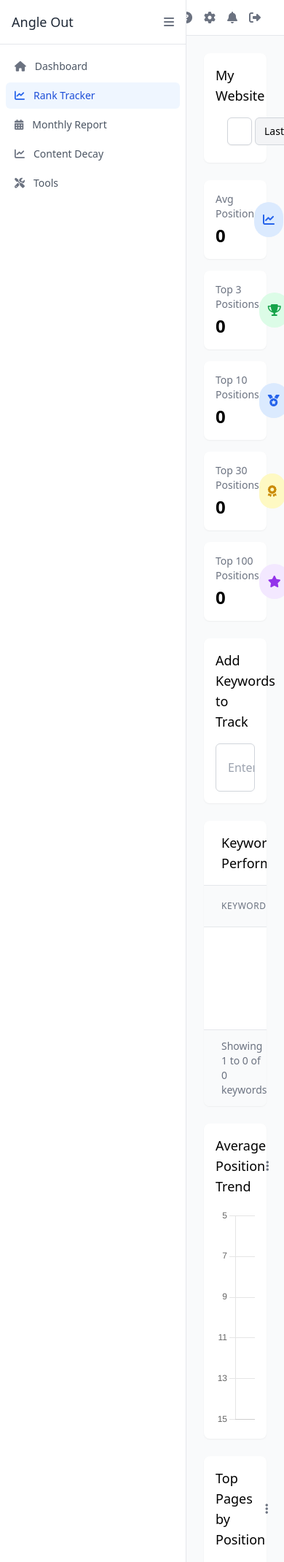
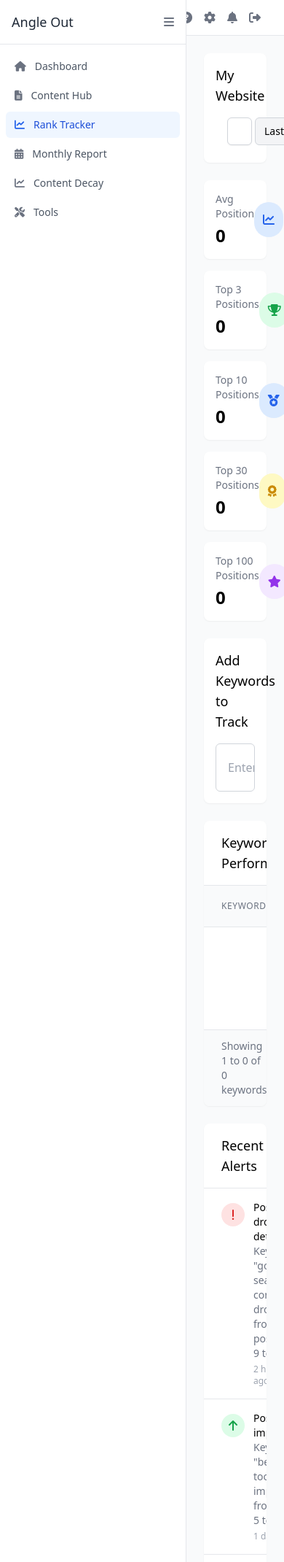
Before and after one commit to seramsharma30/AngleOut, a Flask app: template app/templates/ranktracked.html in a window 390 px wide. Shown: the top 2141 px of the page at 73% size. Run offline with Flask 3, Linux system fonts and the light colour scheme; the template is opened without the code that fills it, so the values that code supplies are empty; parts of the project's set-up code (start-up, migrations or seed data) failed here and were passed over; some libraries are stand-ins or nearby versions.

Commit message:
Update ranktracked.html

```diff
--- a/app/templates/ranktracked.html
+++ b/app/templates/ranktracked.html
@@ -88,6 +88,11 @@
                         <a href="/dashboard" class="group flex items-center my-1 px-3 py-2 text-sm font-medium rounded-md text-gray-600 hover:bg-blue-50 hover:text-blue-700">
                             <i class="fas fa-home mr-3 text-gray-500 group-hover:text-blue-700"></i>
                             Dashboard
+                        </a>
+                        <a href="/contenthub"
+                            class="group flex items-center my-1 px-3 py-2 text-sm font-medium rounded-md text-gray-600 hover:bg-blue-50 hover:text-blue-700">
+                            <i class="fas fa-file-alt mr-3 text-gray-500 group-hover:text-blue-700"></i>
+                            Content Hub
                         </a>
                         <a href="/ranktracker" class="group flex items-center my-1 px-3 py-2 text-sm font-medium rounded-md bg-blue-50 text-blue-700">
                             <i class="fas fa-chart-line mr-3 text-blue-600 group-hover:text-blue-700"></i>
@@ -290,7 +295,6 @@
                                     <th scope="col" class="px-6 py-3 text-left text-xs font-medium text-gray-500 uppercase tracking-wider">Previous Position</th>
                                     <th scope="col" class="px-6 py-3 text-left text-xs font-medium text-gray-500 uppercase tracking-wider">Change</th>
                                     <th scope="col" class="px-6 py-3 text-left text-xs font-medium text-gray-500 uppercase tracking-wider">Page</th>
-                                    <th scope="col" class="px-6 py-3 text-left text-xs font-medium text-gray-500 uppercase tracking-wider">Impression Change</th>
                                 </tr>
                             </thead>
                             <tbody id="keywordTableBody" class="bg-white divide-y divide-gray-200">
@@ -307,7 +311,7 @@
                 </div>
 
                 <!-- Charts Section -->
-                <div class="grid grid-cols-1 lg:grid-cols-2 gap-6 mb-6">
+                <!-- <div class="grid grid-cols-1 lg:grid-cols-2 gap-6 mb-6">
                     <div class="bg-white rounded-lg shadow-sm p-4">
                         <div class="flex items-center justify-between mb-4">
                             <h3 class="text-lg font-medium">Average Position Trend</h3>
@@ -335,7 +339,7 @@
                             <canvas id="pagesChart"></canvas>
                         </div>
                     </div>
-                </div>
+                </div> -->
 
                 <!-- Recent Alerts -->
                 <div class="bg-white rounded-lg shadow-sm overflow-hidden">
@@ -550,7 +554,7 @@
                 document.getElementById('totalKeywordsCount').textContent = '0';
 
                 // Update charts with empty state
-                updateChartsEmptyState();
+                // updateChartsEmptyState();
                 return;
             }
 
@@ -589,10 +593,6 @@
                 const prePosition = isNaN(data.pre.Position[bestPageIndex]) ? 0 : data.pre.Position[bestPageIndex];
                 const positionChange = calculatePositionChange(curPosition, prePosition);
 
-                const curImpressions = isNaN(data.cur.Impressions[bestPageIndex]) ? 0 : data.cur.Impressions[bestPageIndex];
-                const preImpressions = isNaN(data.pre.Impressions[bestPageIndex]) ? 0 : data.pre.Impressions[bestPageIndex];
-                const impressionChange = preImpressions - curImpressions;
-
                 const row = document.createElement('tr');
                 row.innerHTML = `
                     <td class="px-6 py-4 whitespace-nowrap">
@@ -620,18 +620,6 @@
                             `<span class="text-gray-500">-</span>`
                         }
                     </td>
-                    <td class="px-6 py-4 whitespace-nowrap">
-                        <div class="text-xs text-gray-500">
-                            ${(curImpressions === 0 && preImpressions === 0) ?
-                                `<span class="text-blue-600">0</span>` :
-                                impressionChange !== 0 ?
-                                    `<span class="${impressionChange < 0 ? 'text-green-600' : 'text-red-600'}">
-                                        ${impressionChange < 0 ? '+' : '-'}${Math.abs(impressionChange)}
-                                    </span>` :
-                                    `<span class="text-blue-600">0</span>`
-                            }
-                        </div>
-                    </td>
                 `;
 
                 tableBody.appendChild(row);
@@ -646,7 +634,7 @@
             calculatePositionStats(tablesData);
         }
 
-        // Function to update charts with empty state
+        /* Function to update charts with empty state
         function updateChartsEmptyState() {
             // Position Trend Chart
             const positionCtx = document.getElementById('positionChart').getContext('2d');
@@ -722,13 +710,128 @@
                     indexAxis: 'y',
                 }
             });
-        }
+        } */
+
+        /* Function to calculate average positions for each date
+        function calculateAveragePositions(tablesData) {
+            const datePositions = {};
+
+            // Iterate through each keyword's data
+            for (const keywordData of Object.values(tablesData)) {
+                // Combine previous and current data
+                const allDates = new Set([
+                    ...Object.keys(keywordData.pre.Position),
+                    ...Object.keys(keywordData.cur.Position)
+                ]);
+
+                // For each date, sum up the positions
+                for (const date of allDates) {
+                    if (!datePositions[date]) {
+                        datePositions[date] = {
+                            total: 0,
+                            count: 0
+                        };
+                    }
+
+                    // Get position from current data if available, otherwise from previous data
+                    let position;
+                    if (date in keywordData.cur.Position) {
+                        position = keywordData.cur.Position[date];
+                    } else if (date in keywordData.pre.Position) {
+                        position = keywordData.pre.Position[date];
+                    }
+
+                    if (!isNaN(position) && position > 0) {
+                        datePositions[date].total += position;
+                        datePositions[date].count++;
+                    }
+                }
+            }
+
+            // Calculate averages and sort dates
+            const sortedDates = Object.keys(datePositions).sort();
+            const averages = sortedDates.map(date => {
+                const { total, count } = datePositions[date];
+                return count > 0 ? total / count : 0;
+            });
+
+            return {
+                dates: sortedDates,
+                averages: averages
+            };
+        } */
+
+        /* Function to update the position trend chart
+        function updatePositionTrendChart(tablesData) {
+            const { dates, averages } = calculateAveragePositions(tablesData);
+
+            // Format dates for x-axis
+            const formattedDates = dates.map(date => {
+                const d = new Date(date);
+                return d.toLocaleDateString('en-US', { month: 'short', day: 'numeric' });
+            });
+
+            const positionCtx = document.getElementById('positionChart').getContext('2d');
+            const positionChart = new Chart(positionCtx, {
+                type: 'line',
+                data: {
+                    labels: formattedDates,
+                    datasets: [{
+                        label: 'Average Position',
+                        data: averages,
+                        borderColor: '#4285F4',
+                        backgroundColor: 'rgba(66, 133, 244, 0.05)',
+                        borderWidth: 2,
+                        tension: 0.1,
+                        fill: true
+                    }]
+                },
+                options: {
+                    responsive: true,
+                    maintainAspectRatio: false,
+                    plugins: {
+                        legend: {
+                            display: false
+                        },
+                        tooltip: {
+                            callbacks: {
+                                label: function(context) {
+                                    return `Average Position: ${context.parsed.y.toFixed(1)}`;
+                                }
+                            }
+                        }
+                    },
+                    scales: {
+                        y: {
+                            beginAtZero: false,
+                            title: {
+                                display: true,
+                                text: 'Position'
+                            },
+                            grid: {
+                                display: false
+                            }
+                        },
+                        x: {
+                            title: {
+                                display: true,
+                                text: 'Date'
+                            },
+                            grid: {
+                                display: false
+                            }
+                        }
+                    }
+                }
+            });
+        } */
 
         // Call the function when the page loads
         document.addEventListener('DOMContentLoaded', function() {
             // Get the tables_data from the server
             const tablesData = JSON.parse(document.getElementById('tablesData').textContent);
             populateKeywordTable(tablesData);
+            // updatePositionTrendChart(tablesData);
         });
     </script>
 
```
